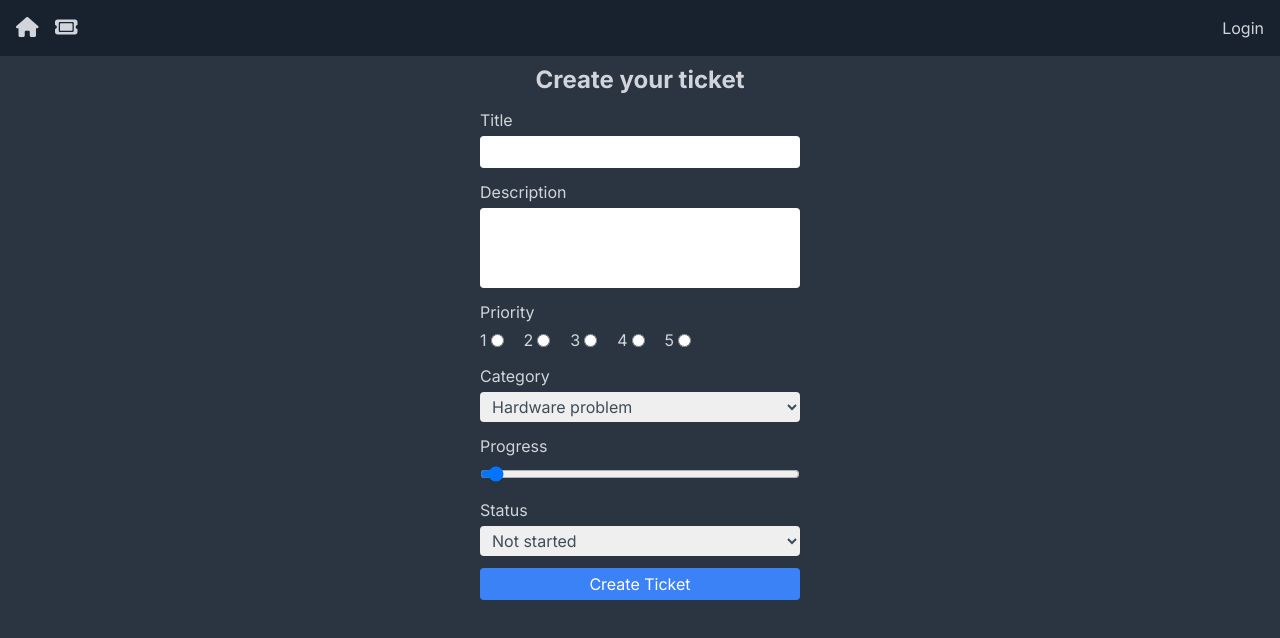
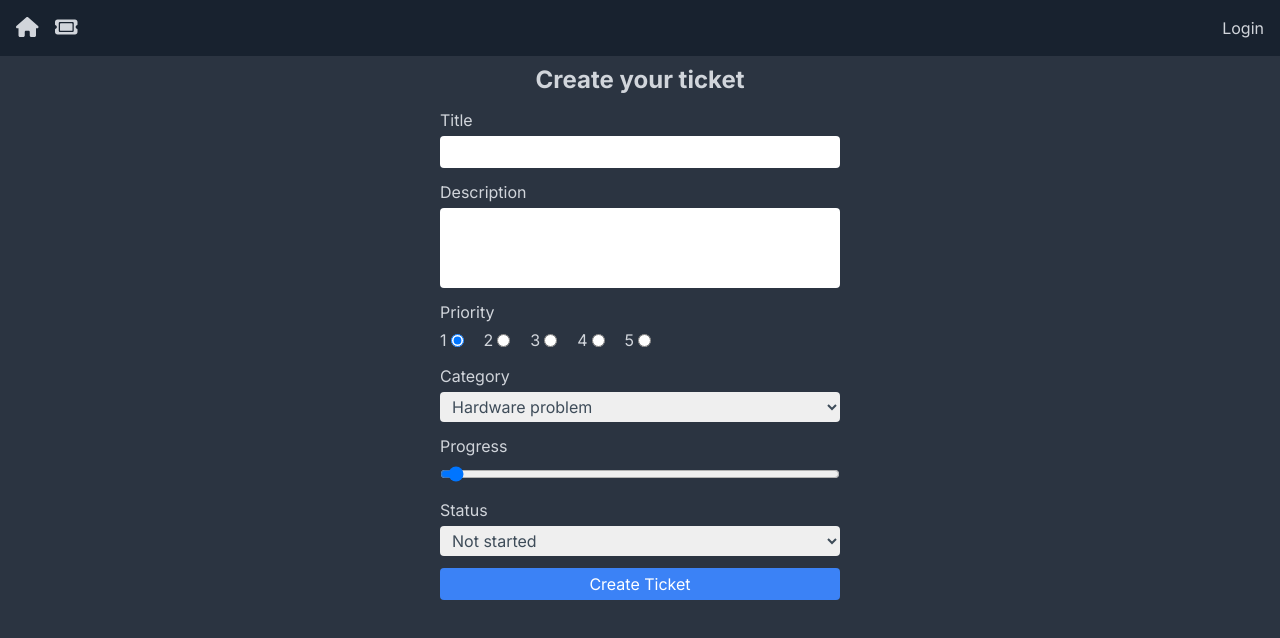
Before and after one commit to zakisudev/Ticket-app, a Next.js app: page /TicketPage in a window 1280 px wide. Shown: the top 638 px of the page. Built offline with nearby package versions, Linux system fonts and the light colour scheme.

Commit message:
Update TicketForm component styling and priority handling

```diff
--- a/app/(components)/TicketForm.jsx
+++ b/app/(components)/TicketForm.jsx
@@ -63,7 +63,7 @@ const TicketForm = ({ oldData }) => {
   }, [oldData]);
 
   return (
-    <div className="flex justify-center w-1/4 mx-auto my-2">
+    <div className="flex justify-center w-[400px] mx-auto my-2">
       <form onSubmit={handleSubmit} className="flex flex-col gap-1 w-full">
         <h3 className="text-center">
           {oldData?._id ? 'Update Ticket' : 'Create your ticket'}
@@ -112,7 +112,8 @@ const TicketForm = ({ oldData }) => {
               type="radio"
               id="priority-1"
               name="priority"
-              value={1} // Change the value to a number
+              value={1}
+              checked={formData.priority == 1}
               onChange={(e) =>
                 setFormData({
                   ...formData,
@@ -131,6 +132,7 @@ const TicketForm = ({ oldData }) => {
               id="priority-2"
               name="priority"
               value={2}
+              checked={formData?.priority == 2}
               onChange={(e) =>
                 setFormData({
                   ...formData,
@@ -149,6 +151,7 @@ const TicketForm = ({ oldData }) => {
               id="priority-3"
               name="priority"
               value={3}
+              checked={formData?.priority == 3}
               onChange={(e) =>
                 setFormData({
                   ...formData,
@@ -167,6 +170,7 @@ const TicketForm = ({ oldData }) => {
               id="priority-4"
               name="priority"
               value={4}
+              checked={formData?.priority == 4}
               onChange={(e) =>
                 setFormData({
                   ...formData,
@@ -185,6 +189,7 @@ const TicketForm = ({ oldData }) => {
               id="priority-5"
               name="priority"
               value={5}
+              checked={formData?.priority == 5}
               onChange={(e) =>
                 setFormData({
                   ...formData,
```
